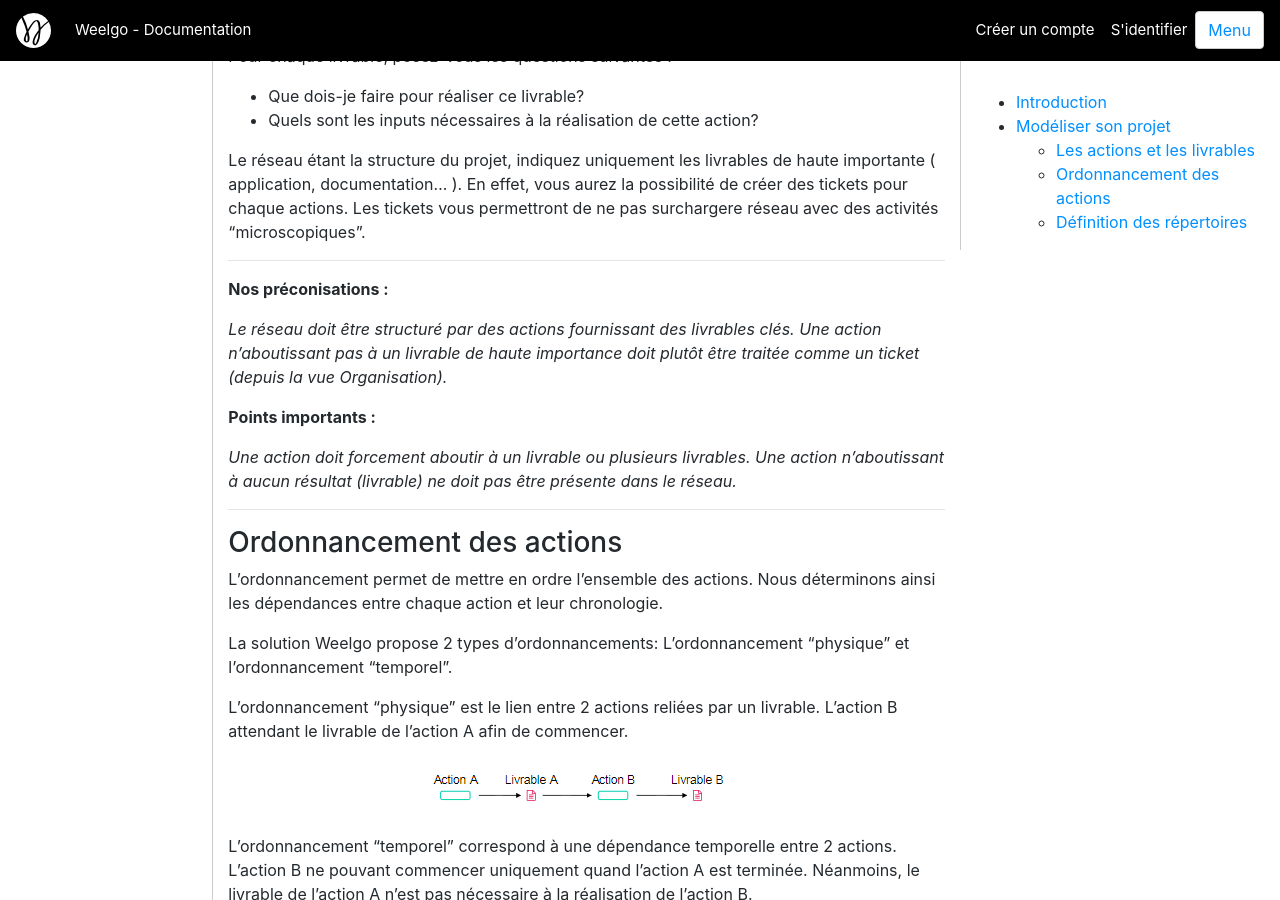
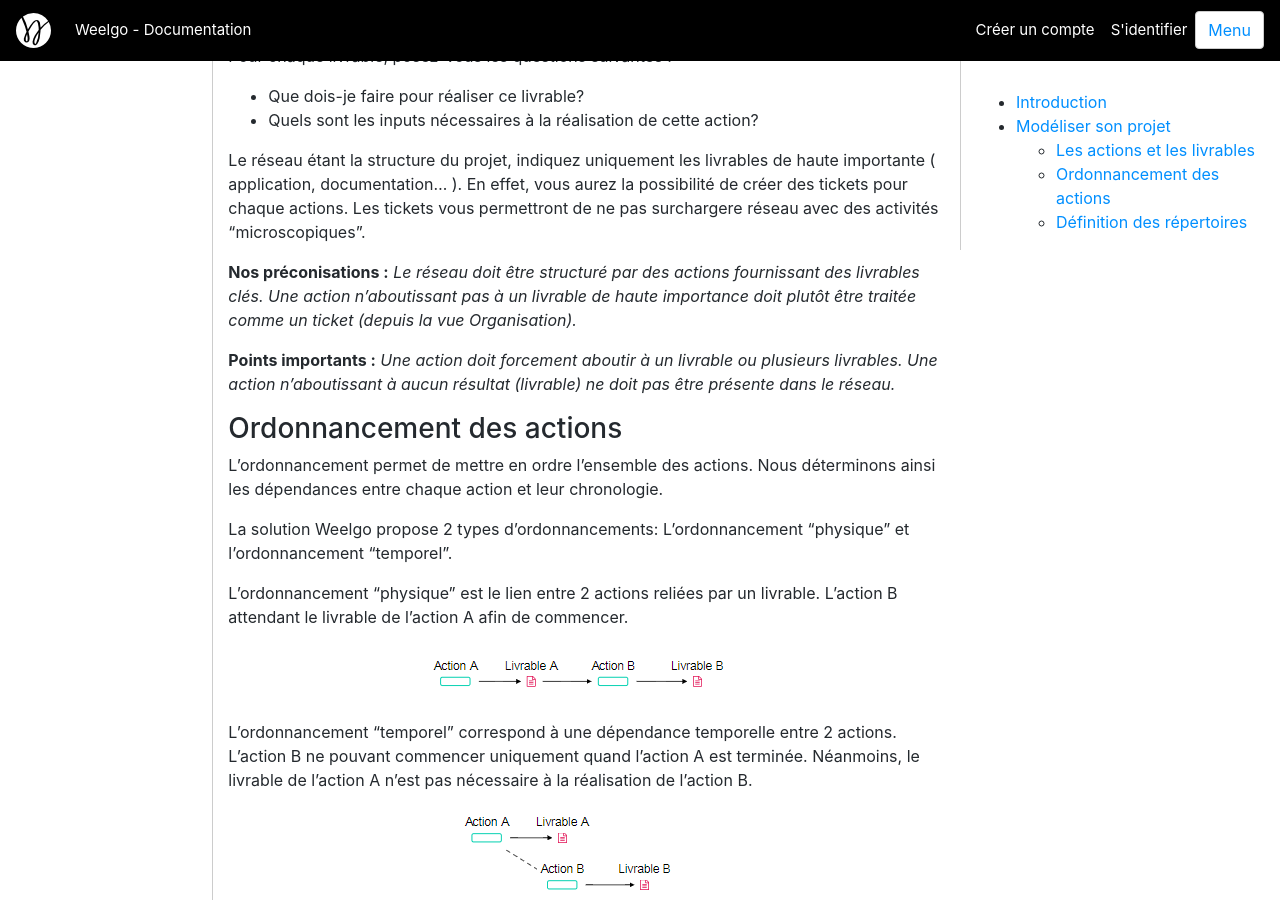
Before and after one commit to Weelgo/weelgo.github.io, a Jekyll site: the page built from fr/tutoriels/creationReseau_etp1_modelisation.md, in a window 1280 px wide and 900 px high, scrolled down 1120 px. Built offline with Jekyll 4.4.1, drawn with Linux system fonts in a browser that asks for light colours.

Commit message:
amélioration doc

```diff
--- a/fr/tutoriels/creationReseau_etp1_modelisation.md
+++ b/fr/tutoriels/creationReseau_etp1_modelisation.md
@@ -47,17 +47,15 @@ Pour chaque livrable, posez-vous les questions suivantes :
 
 Le réseau étant la structure du projet, indiquez uniquement les livrables de haute importante ( application, documentation... ). En effet, vous aurez la possibilité de créer des tickets pour chaque actions. Les tickets vous permettront de ne pas surchargere réseau avec des activités "microscopiques".
 
----
 
-**Nos préconisations :**
-<a id="ordreActions"></a>
+
+> **Nos préconisations :**
+> <a id="ordreActions"></a>
 > *Le réseau doit être structuré par des actions fournissant des livrables clés. Une action n'aboutissant pas à un livrable de haute importance doit plutôt être traitée comme un ticket (depuis la vue Organisation).*
 
-**Points importants :**
+> **Points importants :**
+> *Une action doit forcement aboutir à un livrable ou plusieurs livrables. Une action n'aboutissant à aucun résultat (livrable) ne doit pas être présente dans le réseau.*
 
->*Une action doit forcement aboutir à un livrable ou plusieurs livrables. Une action n'aboutissant à aucun résultat (livrable) ne doit pas être présente dans le réseau.*
-
----
 
 ### Ordonnancement des actions
 
```
